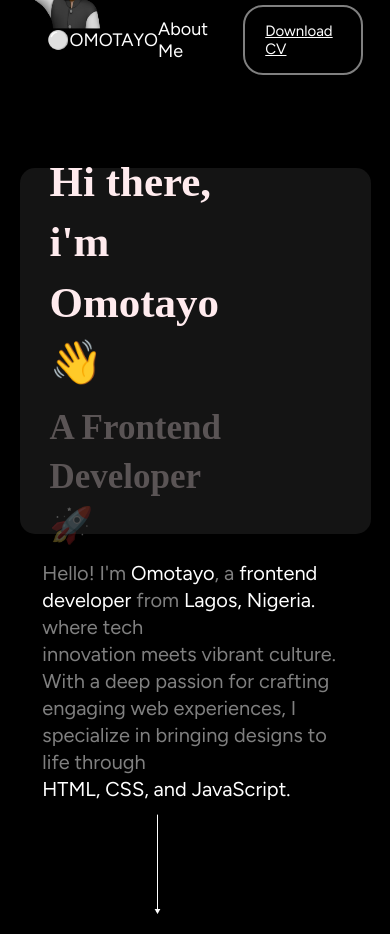
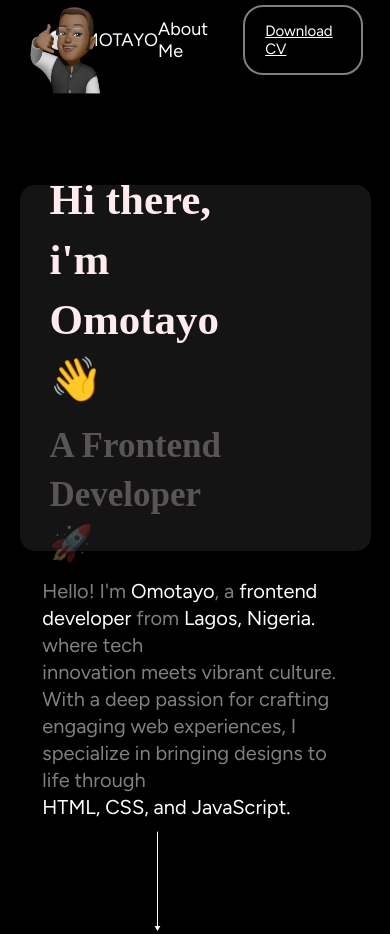
Before and after one commit to OMOTAYO100/my-portfolio-2, a plain HTML site: page Index.html in a window 390 px wide. Shown: the top 934 px of the page. Drawn offline with Linux system fonts and the light colour scheme.

Commit message:
first commit

```diff
--- a/css/Style.css
+++ b/css/Style.css
@@ -546,7 +546,8 @@ span {
 
     .navbar {
         margin-left: 10px ;
-        margin-bottom: 25%;
+        margin-bottom: 30%;
+        justify-content: space-between;
     }
 
     .links {
@@ -600,7 +601,7 @@ span {
          width: 100px;
         height: 100px;
         position: relative;
-        bottom: 40%;
+        bottom: 30%;
         right: 75%;
     }
 
```
